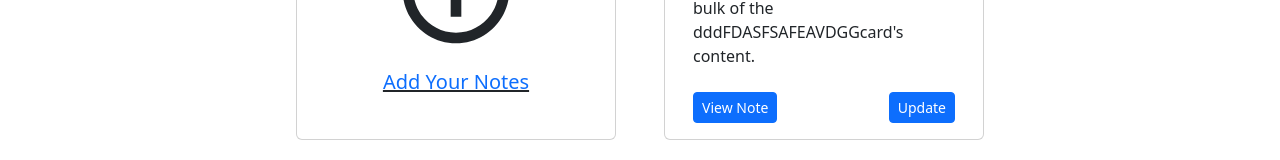
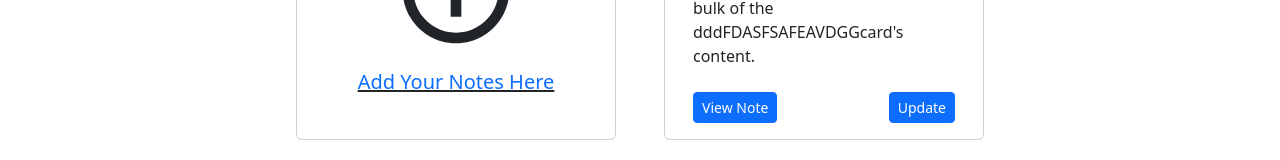
Before and after one commit to anshullama2/myNotes, a React (Create React App) app: page / in a window 1280 px wide. Shown: the part 239-399 px from the top of the page. Built offline with nearby package versions, Linux system fonts and the light colour scheme; no server answers.

Commit message:
Update Home.js

```diff
--- a/src/Main/Home.js
+++ b/src/Main/Home.js
@@ -13,7 +13,7 @@ function Home() {
 
                 <Link to={"/addnote"} className="card d-flex justify-content-center align-items-center  m-4" style={{ width: "20rem" }} >
                     <AddCircleOutlineIcon className='text-dark fw-thin' style={{ width: "8rem", height: "8rem" }} />
-                    <h5 className='text-primary mt-3'>Add Your Notes</h5>
+                    <h5 className='text-primary mt-3'>Add Your Notes Here</h5>
                 </Link>
 
                 <Note />
```
